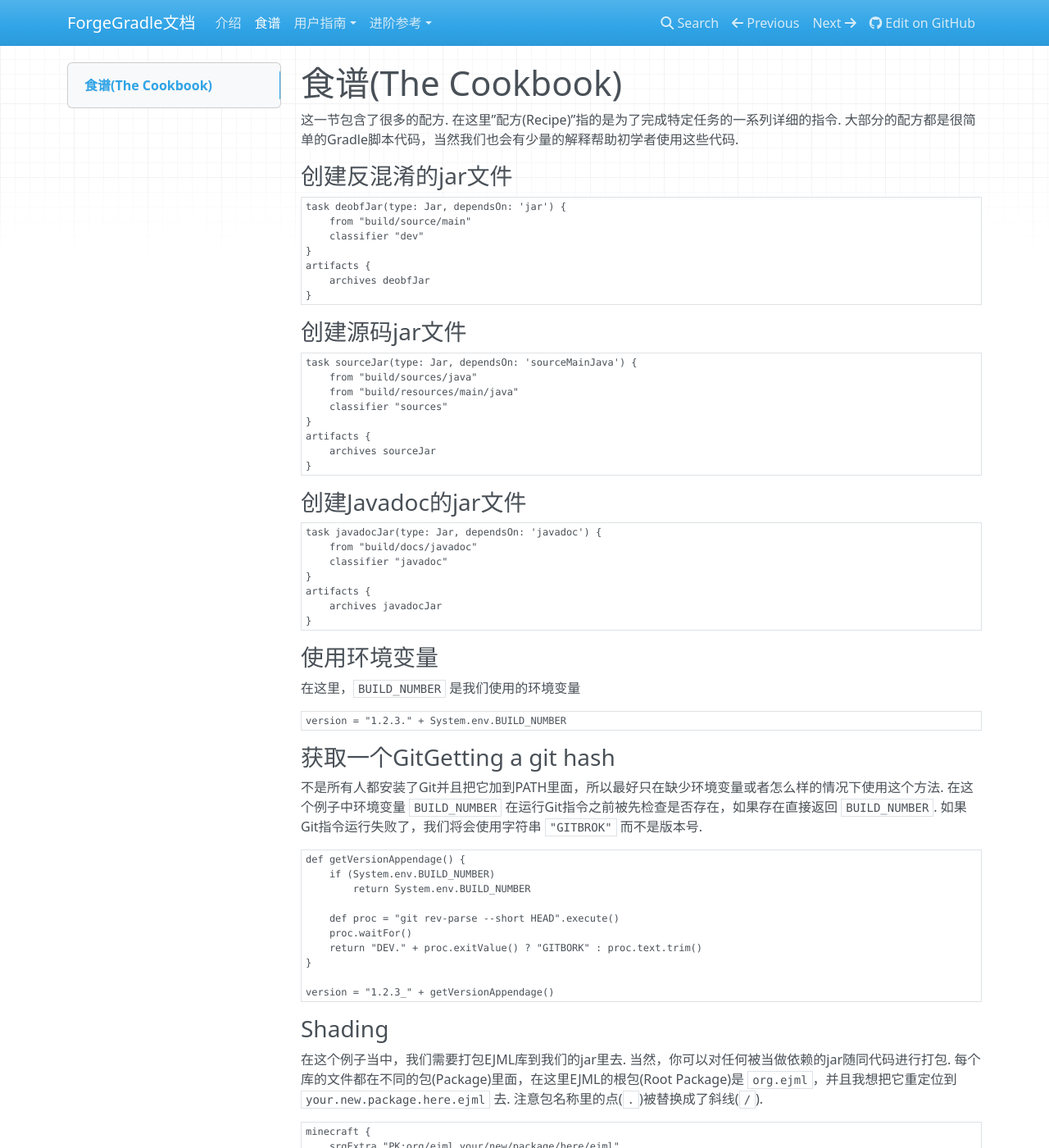
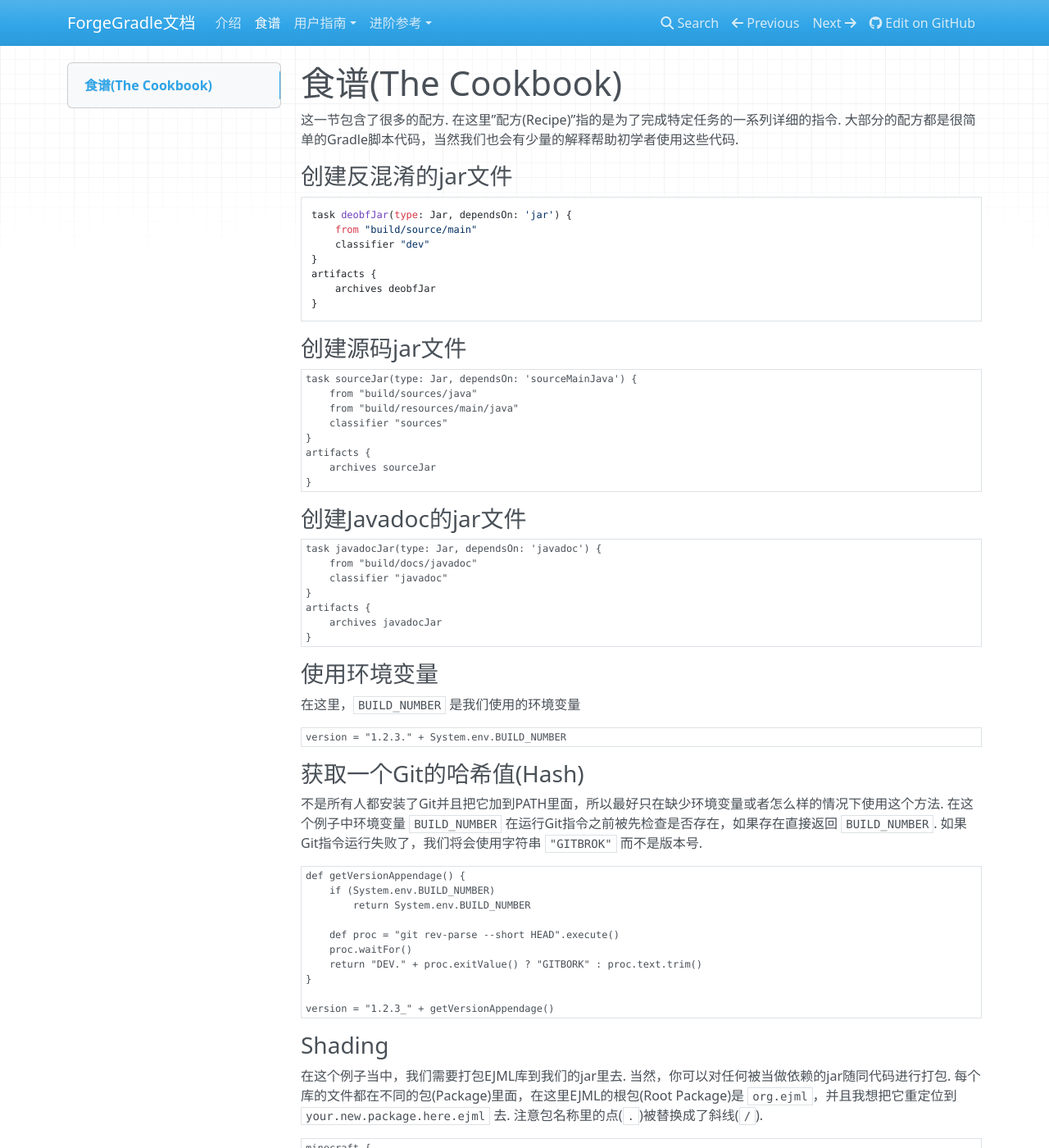
Before and after one commit to Krasjet/ForgeGradle-Documentation-CN, an MkDocs documentation site: the page built from docs/cookbook.md, in a window 1280 px wide and 1400 px high. Shown: the whole window at 82% size. Built offline with MkDocs 1.6.1, drawn with Linux system fonts in a browser that asks for light colours; nearby versions of some CDN libraries; old or Windows-style settings are respelled for this version of MkDocs.

Commit message:
Fix a error + Test

````diff
--- a/docs/cookbook.md
+++ b/docs/cookbook.md
@@ -5,7 +5,7 @@
 
 ### 创建反混淆的jar文件
 
-```gradle
+```
 task deobfJar(type: Jar, dependsOn: 'jar') {
     from "build/source/main"
     classifier "dev"
@@ -48,7 +48,7 @@ artifacts {
 version = "1.2.3." + System.env.BUILD_NUMBER
 ```
 
-### 获取一个GitGetting a git hash
+### 获取一个Git的哈希值(Hash)
 
 不是所有人都安装了Git并且把它加到PATH里面，所以最好只在缺少环境变量或者怎么样的情况下使用这个方法. 在这个例子中环境变量 `BUILD_NUMBER` 在运行Git指令之前被先检查是否存在，如果存在直接返回 `BUILD_NUMBER`. 如果Git指令运行失败了，我们将会使用字符串 `"GITBROK"` 而不是版本号.
 
````
